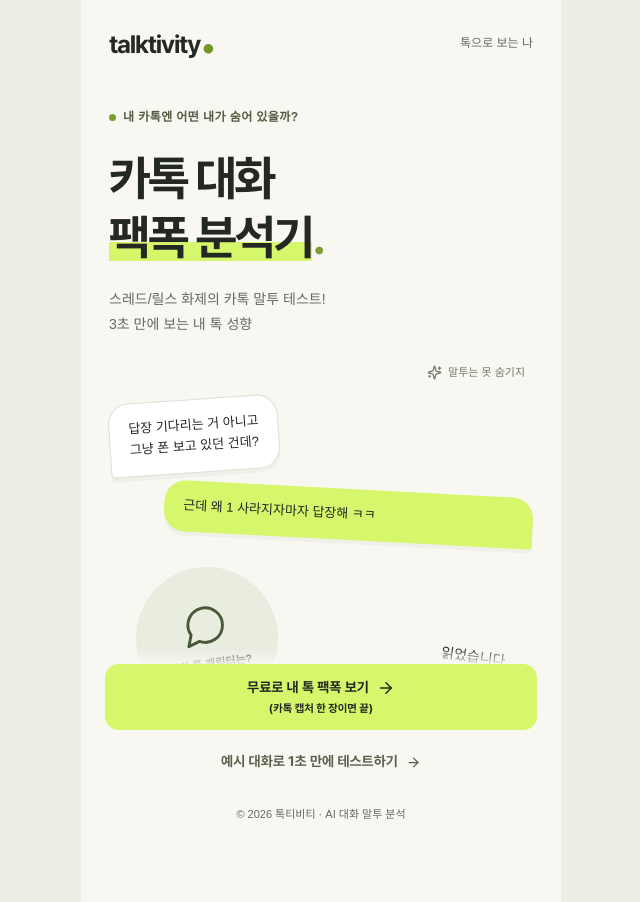
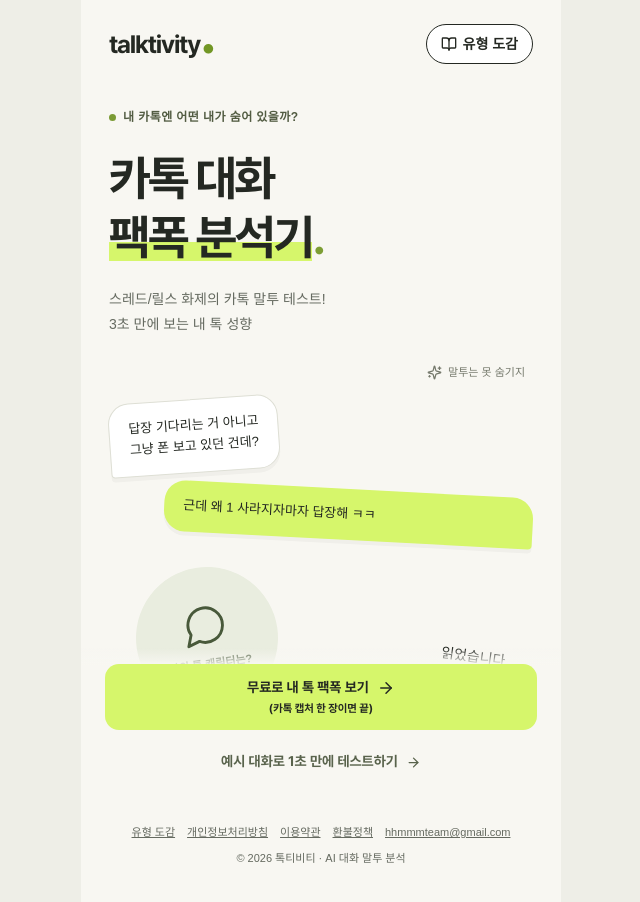
Before and after one commit to f-lab-edu/talktivity, a Next.js app: page / in a window 1280 px wide. Shown: the top 902 px of the page, without its empty margins (319-959 px from the left). Built offline with nearby package versions, Linux system fonts and the light colour scheme; no server answers.

Commit message:
feat: 헤더·결과 화면·홈·공유 페이지에 유형 도감 진입점 추가

```diff
--- a/app/layout.tsx
+++ b/app/layout.tsx
@@ -2,6 +2,7 @@ import type { Metadata } from "next";
 import localFont from "next/font/local";
 import Link from "next/link";
 import type { ReactNode } from "react";
+import { HeaderNav } from "@/components/header-nav";
 import { Providers } from "@/components/providers";
 import { siteUrl } from "@/lib/site";
 import "./globals.css";
@@ -39,11 +40,12 @@ export default function RootLayout({ children }: { readonly children: ReactNode
               <Link href="/" className="wordmark">
                 talktivity<span>●</span>
               </Link>
-              <span className="header-label">톡으로 보는 나</span>
+              <HeaderNav />
             </header>
             <main id="main">{children}</main>
             <footer className="site-footer">
               <nav aria-label="정책">
+                <Link href="/types">유형 도감</Link>
                 <Link href="/privacy">개인정보처리방침</Link>
                 <Link href="/terms">이용약관</Link>
                 <Link href="/refund">환불정책</Link>
--- a/app/styles/base.css
+++ b/app/styles/base.css
@@ -86,9 +86,25 @@ textarea:focus-visible {
   font-size: 12px;
   margin-left: 3px;
 }
-.header-label {
-  color: var(--muted);
-  font-size: 12px;
+.header-link {
+  display: inline-flex;
+  align-items: center;
+  gap: 6px;
+  min-height: 40px;
+  padding: 0 14px;
+  border: 1.5px solid var(--foreground);
+  border-radius: 999px;
+  background: var(--surface);
+  color: var(--foreground);
+  font-size: 14px;
+  font-weight: 700;
+  transition: transform 0.15s;
+}
+.header-link:active {
+  transform: translateY(1px);
+}
+.header-link[aria-current="page"] {
+  background: var(--accent);
 }
 .site-footer {
   color: var(--muted);
--- a/app/styles/card.css
+++ b/app/styles/card.css
@@ -133,3 +133,6 @@
   border-radius: 12px;
   font-size: 13px;
 }
+.types-entry-button {
+  margin-top: 12px;
+}
--- a/app/styles/controls.css
+++ b/app/styles/controls.css
@@ -62,6 +62,16 @@
 .landing-actions .button-primary small {
   width: 100%;
 }
+.text-link {
+  display: flex;
+  align-items: center;
+  justify-content: center;
+  min-height: 44px;
+  color: #59634c;
+  font-size: 13px;
+  text-decoration: underline;
+  text-underline-offset: 3px;
+}
 .full-width {
   width: 100%;
 }
--- /dev/null
+++ b/components/header-nav.tsx
@@ -0,0 +1,20 @@
+"use client";
+
+import { BookOpen } from "lucide-react";
+import { usePathname } from "next/navigation";
+import { TypesEntryLink } from "@/components/types-entry-link";
+
+export function HeaderNav() {
+  const active = usePathname().startsWith("/types");
+  return (
+    <TypesEntryLink
+      source="header"
+      href="/types"
+      className="header-link"
+      aria-current={active ? "page" : undefined}
+    >
+      <BookOpen size={16} aria-hidden="true" />
+      유형 도감
+    </TypesEntryLink>
+  );
+}
--- a/components/landing-step.tsx
+++ b/components/landing-step.tsx
@@ -1,6 +1,7 @@
 "use client";
 
 import { ArrowRight, MessageCircle, Sparkles } from "lucide-react";
+import { TypesEntryLink } from "@/components/types-entry-link";
 import { Button } from "@/components/ui/button";
 
 export function LandingStep({
@@ -52,6 +53,9 @@ export function LandingStep({
         <i />
         <span>대화 저장 안 함</span>
       </div>
+      <TypesEntryLink source="landing" href="/types" className="text-link">
+        16가지 유형 먼저 구경하기
+      </TypesEntryLink>
       <div className="landing-actions">
         <Button onClick={onStart}>
           무료로 내 톡 팩폭 보기 <ArrowRight size={18} />
--- a/components/result-step.tsx
+++ b/components/result-step.tsx
@@ -1,6 +1,6 @@
 "use client";
 
-import { Copy, Download, Info, MessageCircle, RotateCcw } from "lucide-react";
+import { BookOpen, Copy, Download, Info, MessageCircle, RotateCcw } from "lucide-react";
 import Image from "next/image";
 import { useEffect, useId, useRef, useState } from "react";
 import { AxisBars } from "@/components/axis-bars";
@@ -8,6 +8,7 @@ import { PartnerTemperature } from "@/components/partner-temperature";
 import { ResultCard } from "@/components/result-card";
 import { ResultPaywall } from "@/components/result-paywall";
 import { RoastRest } from "@/components/roast-rest";
+import { TypesEntryLink } from "@/components/types-entry-link";
 import { Badge } from "@/components/ui/badge";
 import { Button } from "@/components/ui/button";
 import { Dialog, DialogContent, DialogDescription, DialogTitle } from "@/components/ui/dialog";
@@ -132,6 +133,11 @@ export function ResultStep({
       <div ref={card}>
         <ResultCard payload={payload} />
       </div>
+      <Button asChild variant="outline" className="full-width types-entry-button">
+        <TypesEntryLink source="result" href={`/types/${data.result.typeCode}`}>
+          <BookOpen size={17} aria-hidden="true" />내 유형 도감에서 자세히 보기
+        </TypesEntryLink>
+      </Button>
       <RoastRest roastLines={payload.roastLines} />
       {data.result.partnerTemperature && (
         <PartnerTemperature temperature={data.result.partnerTemperature} />
--- a/components/shared-result.tsx
+++ b/components/shared-result.tsx
@@ -107,6 +107,9 @@ export function SharedResult({
               너는 뭐 나올 것 같아? 3초 만에 확인 <ArrowRight size={18} />
             </Link>
           </Button>
+          <Link href="/types" className="text-link">
+            다른 유형도 구경하기
+          </Link>
           <p className="privacy center">가입 없이, 내 대화는 저장 없이.</p>
         </>
       )}
--- /dev/null
+++ b/components/types-entry-link.tsx
@@ -0,0 +1,14 @@
+"use client";
+
+import Link from "next/link";
+import type { ComponentProps } from "react";
+import { track } from "@/lib/analytics";
+
+type Source = "header" | "result" | "landing";
+
+export function TypesEntryLink({
+  source,
+  ...props
+}: Omit<ComponentProps<typeof Link>, "onClick"> & { readonly source: Source }) {
+  return <Link {...props} onClick={() => track("types_entry_click", { source })} />;
+}
--- a/lib/analytics.ts
+++ b/lib/analytics.ts
@@ -98,6 +98,7 @@ type EventProps = {
   readonly temperature_fallback: undefined;
   readonly temperature_detail_click: { readonly level: number };
   readonly types_cta_click: { readonly code: TypeCode };
+  readonly types_entry_click: { readonly source: "header" | "result" | "landing" };
 };
 type EventName = keyof EventProps;
 type EventWithProps = {
@@ -154,6 +155,7 @@ const eventPropertyAllowlist = {
   temperature_fallback: [],
   temperature_detail_click: ["level"],
   types_cta_click: ["code"],
+  types_entry_click: ["source"],
 } as const satisfies EventPropertyAllowlist;
 
 // Share tokens embed generated copy, so they are masked in every URL-like value the SDK adds.
```
Also changed, not shown: 1 other file (tests, documents, lock files or other folders).
